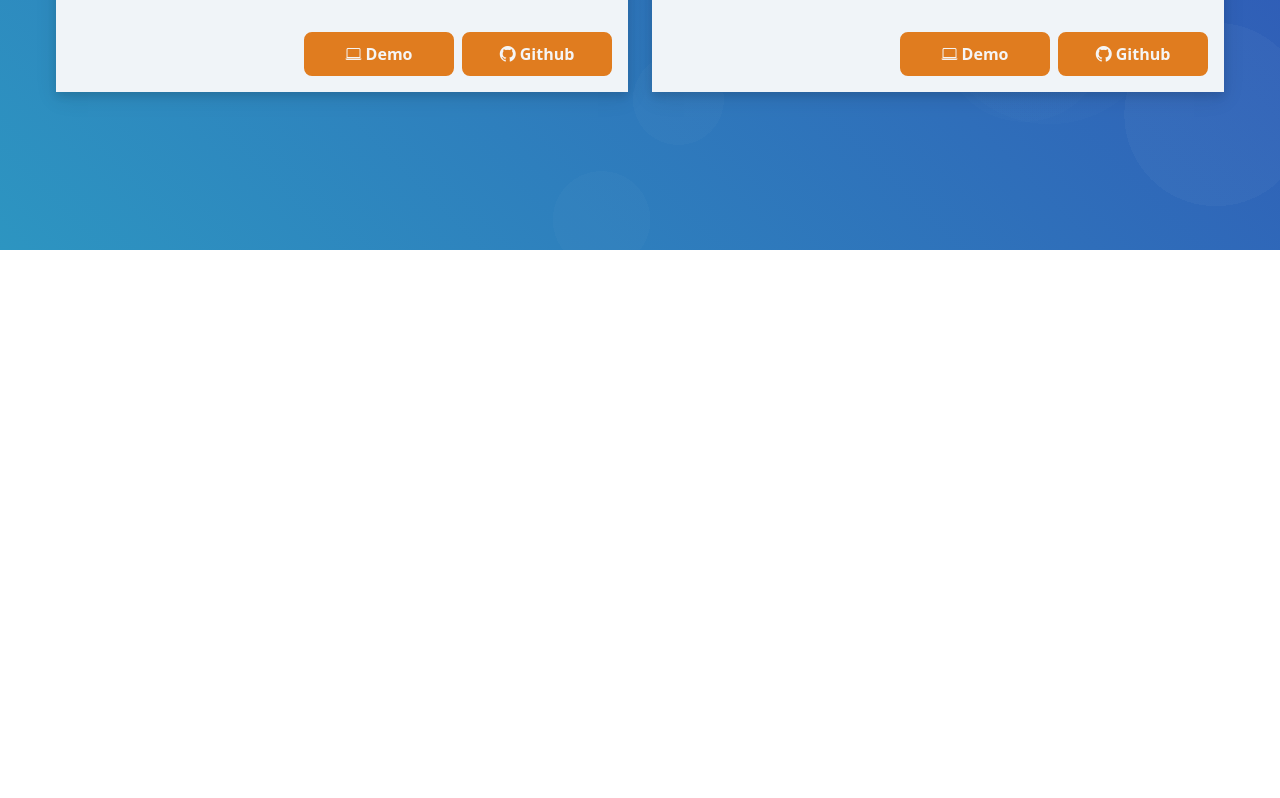
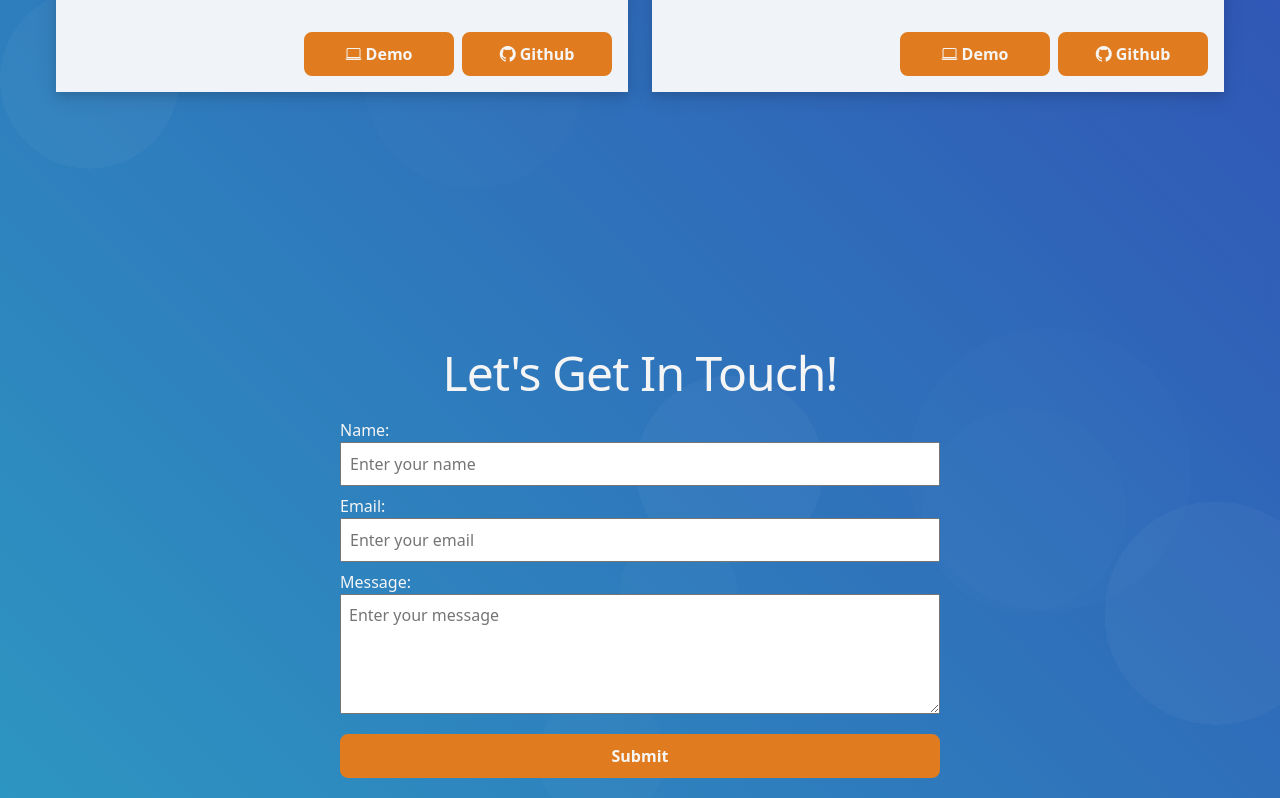
Before and after one commit to Jenna-Deamer/Portfolio, a React (Vite) app: page / in a window 1280 px wide. Shown: the part 1256-2054 px from the top of the page. Before the commit the page ends 1506 px from the top, so only its background shows below. Built offline with nearby package versions, Linux system fonts and the light colour scheme.

Commit message:
Add contact form

```diff
--- a/src/App.jsx
+++ b/src/App.jsx
@@ -2,6 +2,7 @@
 import Nav from './components/Nav'
 import Hero from './components/Hero'
 import Projects from './components/Projects'
+import Contact from './components/Contact'
 
 function App() {
   return (
@@ -10,6 +11,7 @@ function App() {
  <main>
   <Hero />
   <Projects />
+  <Contact />
  </main>
     </>
   )
--- a/src/components/Contact.jsx
+++ b/src/components/Contact.jsx
@@ -0,0 +1,49 @@
+import "../styles/Contact.css";
+function Contact() {
+    const handleSubmit = async (event) => {
+      event.preventDefault();
+      alert('Form submitted successfully I\'ll get back to you as soon as I can!');
+    };
+
+    return (
+      <>
+        <section id="contact">
+        <h1 className="text-center" id="formHeader">Let&apos;s Get In Touch!</h1>
+          <form
+            action="https://formsubmit.co/jennadeamer@gmail.com"
+            method="POST"
+            onSubmit={handleSubmit}
+          >
+       <fieldset>
+            <label htmlFor="name">Name:</label>
+            <input
+              type="text"
+              id="name"
+              name="name"
+              required
+              placeholder="Enter your name"
+            />
+            <label htmlFor="email">Email:</label>
+            <input
+              type="email"
+              id="email"
+              name="email"
+              required
+              placeholder="Enter your email"
+            />
+            <label htmlFor="message">Message:</label>
+            <textarea
+              id="message"
+              name="message"
+              required
+              placeholder="Enter your message"
+            ></textarea>
+            <button type="submit" className="cta-button">Submit</button>
+       </fieldset>
+          </form>
+        </section>
+      </>
+    );
+  }
+
+  export default Contact;
--- a/src/components/Projects.jsx
+++ b/src/components/Projects.jsx
@@ -5,7 +5,6 @@ function Projects() {
     <>
       <section id="projects">
         <h2 className="text-center">My Work</h2>
-
         <section className="projects-container">
           {projectCards.map((card, index) => (
             <article key={index} className="projects-card">
--- a/src/index.css
+++ b/src/index.css
@@ -81,3 +81,22 @@ small {
     font-size: var(--font-size-small);
     color: var(--color-secondary);
 }
+
+/*Buttons*/
+.cta-button {
+    color: var(--white);
+    background-color: var(--action-color);
+    border: 2px solid var(--action-color);
+    font-weight: var(--font-weight-medium);
+    text-decoration: none;
+    padding: 0.5em 1em;
+    border-radius: 8px;
+    transition: background-color 0.3s ease-in-out;
+    min-width: 150px;
+    text-align: center;
+    cursor: pointer;
+  }
+
+  .cta-button:hover {
+    background-color: var(--action-color-hover);
+  }
--- /dev/null
+++ b/src/styles/Contact.css
@@ -0,0 +1,38 @@
+#contact {
+    margin: 0 auto;
+    max-width: 1200px;
+    padding: 0 1rem;
+    color: var(--white);
+  }
+
+  #contact form {
+    display: flex;
+    flex-direction: column;
+    align-items: center;
+  }
+
+  #contact fieldset {
+    display: flex;
+    flex-direction: column;
+    width: 100%;
+    max-width: 600px;
+  }
+
+  #contact label {
+    margin-top: 8px;
+  }
+
+  #contact input[type="text"],
+  #contact input[type="email"],
+  #contact textarea {
+    padding: 8px;
+  }
+
+
+  #contact textarea {
+    height: 120px;
+  }
+
+  #contact button {
+   margin: 20px 0;
+  }
--- a/src/styles/Hero.css
+++ b/src/styles/Hero.css
@@ -2,10 +2,9 @@
     display: flex;
     justify-content: center;
     align-items: center;
-    min-height: 100vh;
     margin: 0 auto;
     max-width: 1200px;
-    padding: 0 1rem;
+    height: 100vh;
     color: var(--white);
   }
 
@@ -43,25 +42,6 @@
     margin-top: 1rem;
   }
 
-
-  .cta-button {
-    color: var(--white);
-    background-color: var(--action-color);
-    border: 2px solid var(--action-color);
-    font-weight: var(--font-weight-medium);
-    text-decoration: none;
-    padding: 0.5em 1em;
-    border-radius: 8px;
-    transition: background-color 0.3s ease-in-out;
-    min-width: 150px;
-    text-align: center;
-    cursor: pointer;
-  }
-
-  .cta-button:hover {
-    background-color: var(--action-color-hover);
-  }
-
 /*MOBILE*/
   @media (max-width: 900px) {
     #hero {
--- a/src/styles/Projects.css
+++ b/src/styles/Projects.css
@@ -1,9 +1,9 @@
 #projects {
-    min-height: calc(100vh - 94px);
     margin: 0 auto;
     max-width: 1200px;
     padding: 0 1rem;
     color: var(--white);
+    min-height: 100vh;
 }
 
 .projects-container {
```
